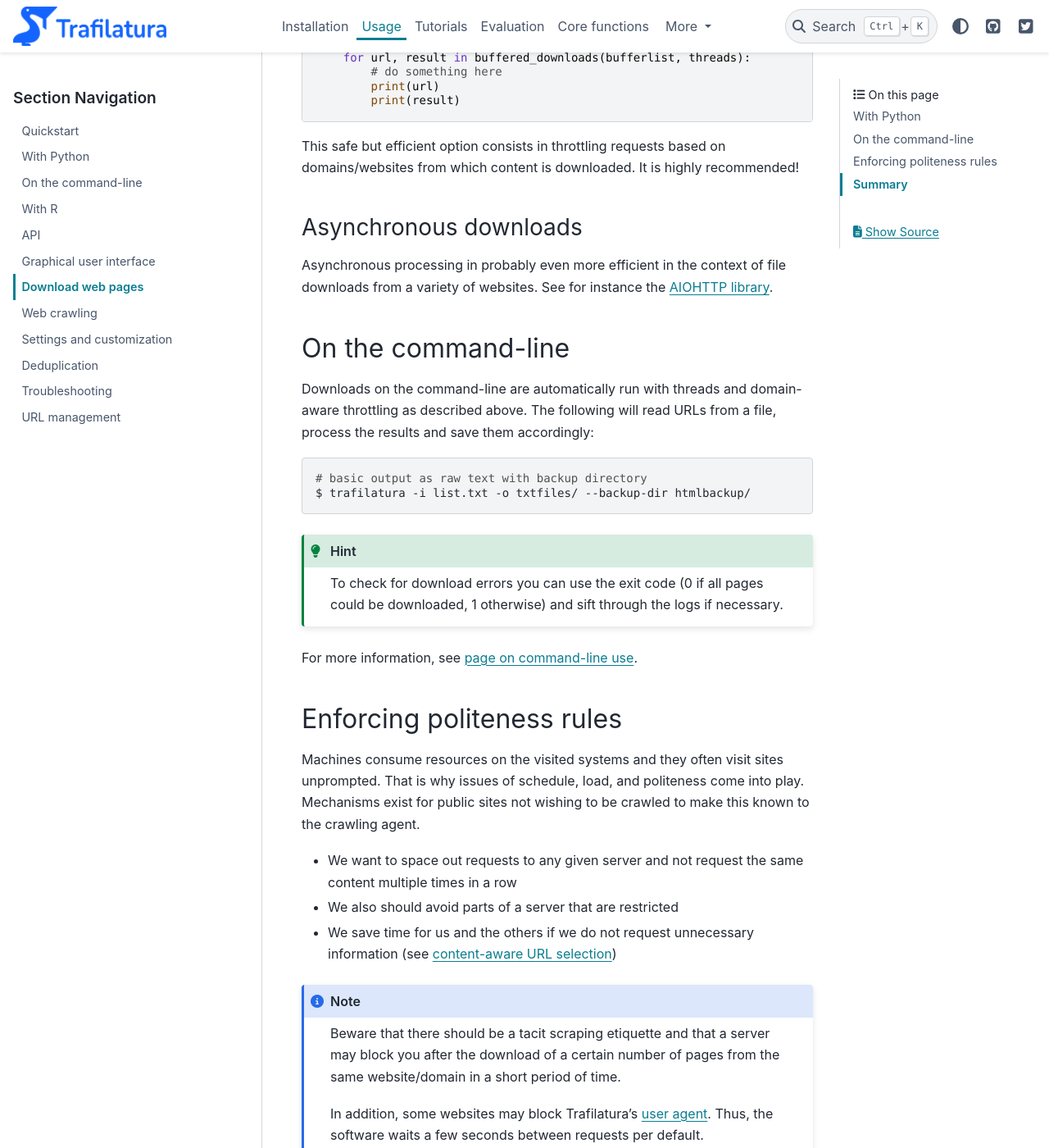
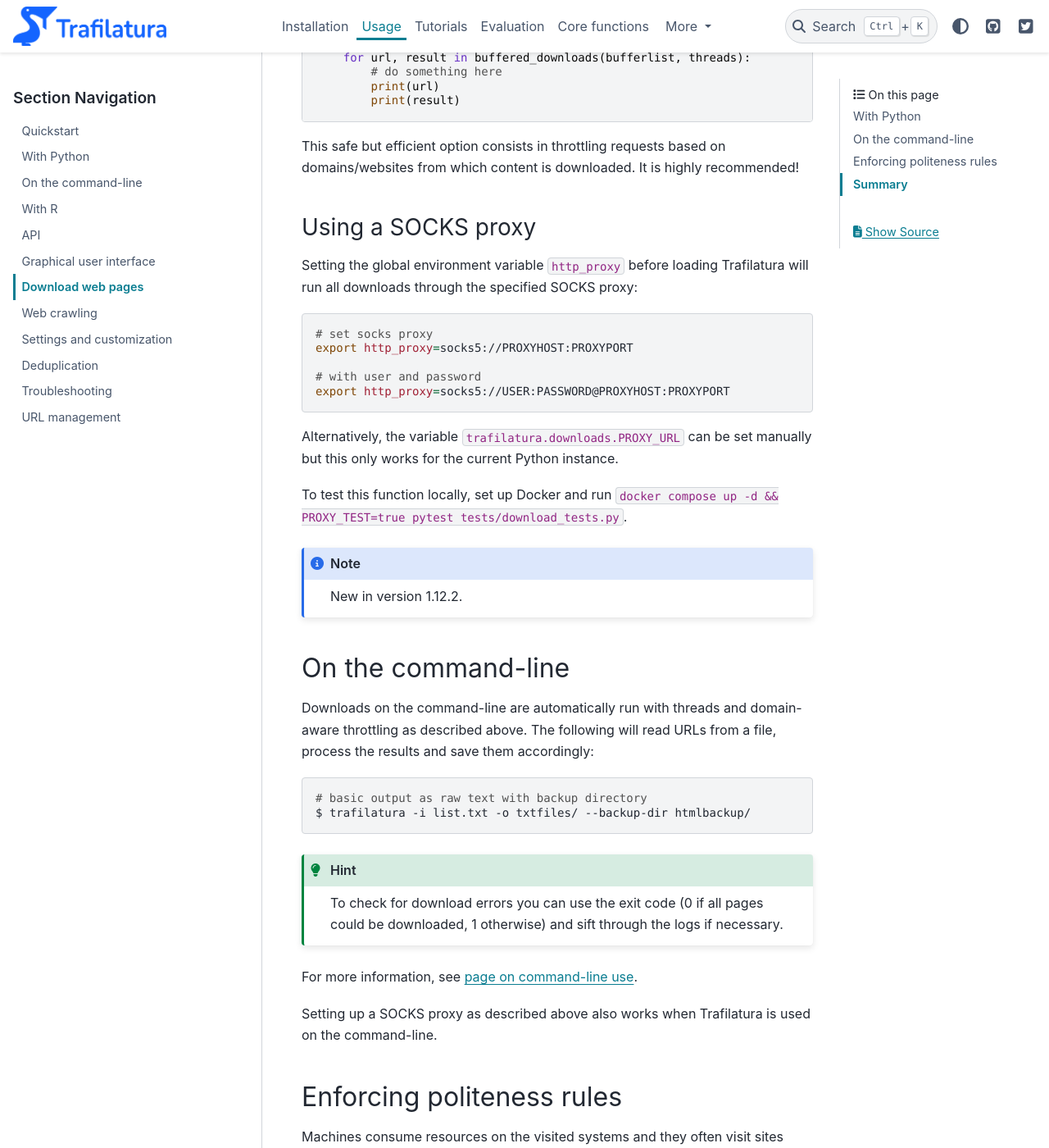
Before and after one commit to adbar/trafilatura, a Sphinx documentation site: the page built from docs/downloads.rst, in a window 1280 px wide and 1400 px high, scrolled down 2235 px. Shown: the whole window at 82% size. Built offline with Sphinx 7.4.7 and the PyData theme 0.15.4, drawn with Linux system fonts in a browser that asks for light colours.

Commit message:
update docs

```diff
--- a/docs/downloads.rst
+++ b/docs/downloads.rst
@@ -18,7 +18,6 @@ With Python
 
 Simple downloads
 ~~~~~~~~~~~~~~~~
-
 
 Running simple downloads is straightforward with the ``fetch_url()`` function. This method is also known as single-threaded downloads as they are processed sequentially.
 
@@ -67,7 +66,6 @@ Using the ``fetch_response()`` function instead provides access to more informat
 Trafilatura-backed parallel threads
 ~~~~~~~~~~~~~~~~~~~~~~~~~~~~~~~~~~~
 
-
 Threads are a way to run several program parts at once, see for instance `An Intro to Threading in Python <https://realpython.com/intro-to-python-threading/>`_. Multi-threaded downloads are a good option in order to make a more efficient use of the Internet connection. The threads download pages as they go.
 
 .. hint::
@@ -100,10 +98,26 @@ The following variant of multi-threaded downloads with throttling is implemented
 This safe but efficient option consists in throttling requests based on domains/websites from which content is downloaded. It is highly recommended!
 
 
-Asynchronous downloads
-~~~~~~~~~~~~~~~~~~~~~~
+Using a SOCKS proxy
+~~~~~~~~~~~~~~~~~~~
 
-Asynchronous processing in probably even more efficient in the context of file downloads from a variety of websites. See for instance the `AIOHTTP library <https://docs.aiohttp.org/>`_.
+Setting the global environment variable ``http_proxy`` before loading Trafilatura will run all downloads through the specified SOCKS proxy:
+
+.. code-block:: bash
+
+    # set socks proxy
+    export http_proxy=socks5://PROXYHOST:PROXYPORT
+
+    # with user and password
+    export http_proxy=socks5://USER:PASSWORD@PROXYHOST:PROXYPORT
+
+
+Alternatively, the variable ``trafilatura.downloads.PROXY_URL`` can be set manually but this only works for the current Python instance.
+
+To test this function locally, set up Docker and run ``docker compose up -d && PROXY_TEST=true pytest tests/download_tests.py``.
+
+.. note::
+    New in version 1.12.2.
 
 
 On the command-line
@@ -120,6 +134,8 @@ Downloads on the command-line are automatically run with threads and domain-awar
     To check for download errors you can use the exit code (0 if all pages could be downloaded, 1 otherwise) and sift through the logs if necessary.
 
 For more information, see `page on command-line use <usage-cli.html>`_.
+
+Setting up a SOCKS proxy as described above also works when Trafilatura is used on the command-line.
 
 
 Enforcing politeness rules
--- a/docs/quickstart.rst
+++ b/docs/quickstart.rst
@@ -128,4 +128,4 @@ Further steps
 For more information please refer to `usage documentation <usage.html>`_ and `tutorials <tutorials.html>`_.
 
 .. hint::
-     Explore Trafilatura's features interactively with this Python Notebook: `Trafilatura overview <Trafilatura_Overview.ipynb>`_
+     Explore Trafilatura's features interactively with this Python Notebook: `Trafilatura overview <https://github.com/adbar/trafilatura/blob/master/docs/Trafilatura_Overview.ipynb>`_
--- a/docs/troubleshooting.rst
+++ b/docs/troubleshooting.rst
@@ -61,6 +61,9 @@ For various reasons, it is also possible that the standard download utility does
 - Several alternatives are available on the command-line, e.g. ``wget -O - "my_url" | trafilatura`` instead of ``trafilatura -u "my_url"``.
 - Emulating a browser is also possible, see the information on headless browsing above.
 
+Asynchronous processing can be more efficient than a multiprocessing in certain context, see for instance the ``aiohttp`` library.
+
+
 .. note::
     Downloads may fail because your IP or user agent are blocked. Trafilatura's crawling and download capacities do not bypass such restrictions.
 
```
Also changed, not shown: CONTRIBUTING.md (+2 -5 lines), docs/used-by.rst (+3 -4 lines).
